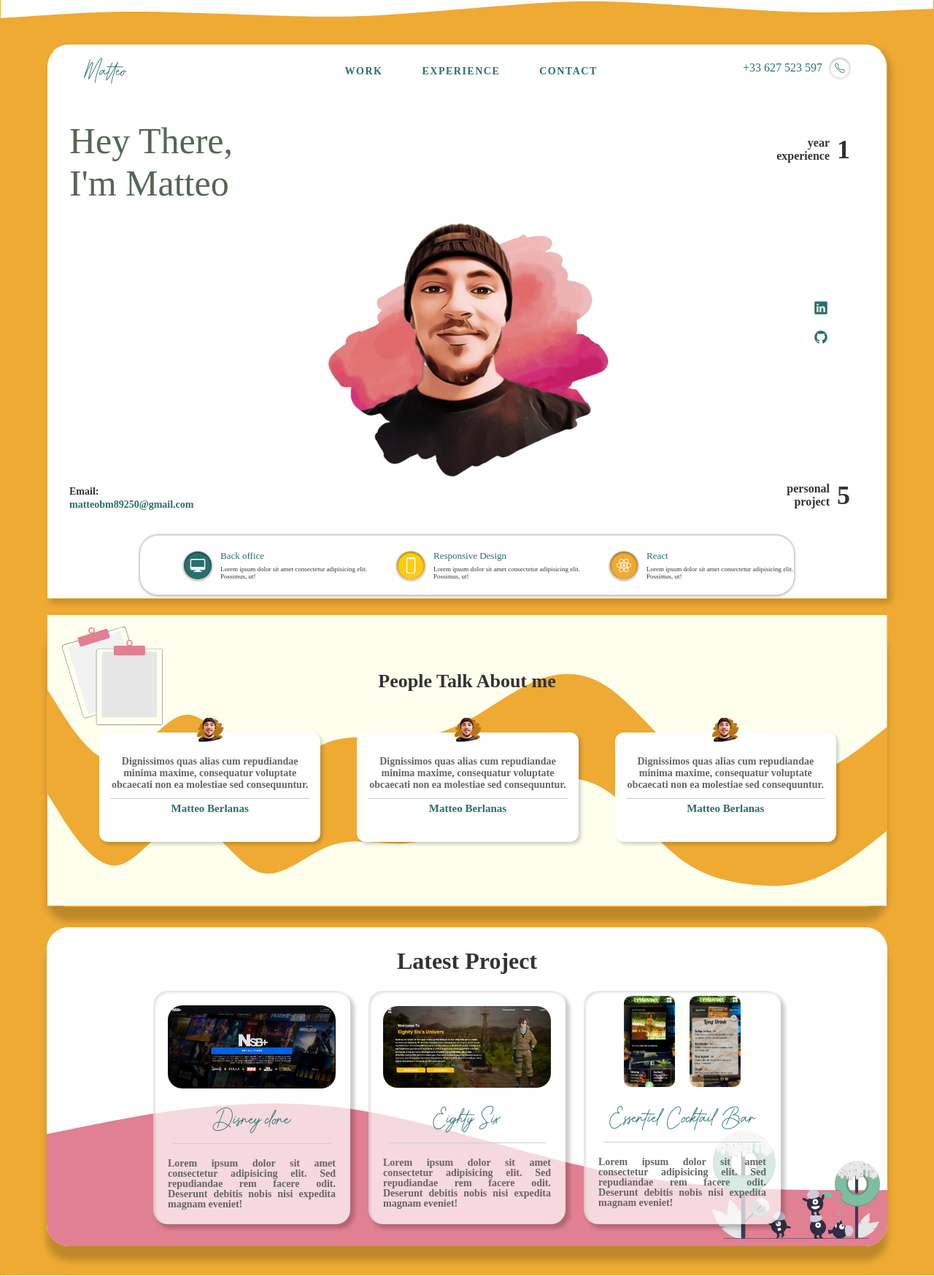
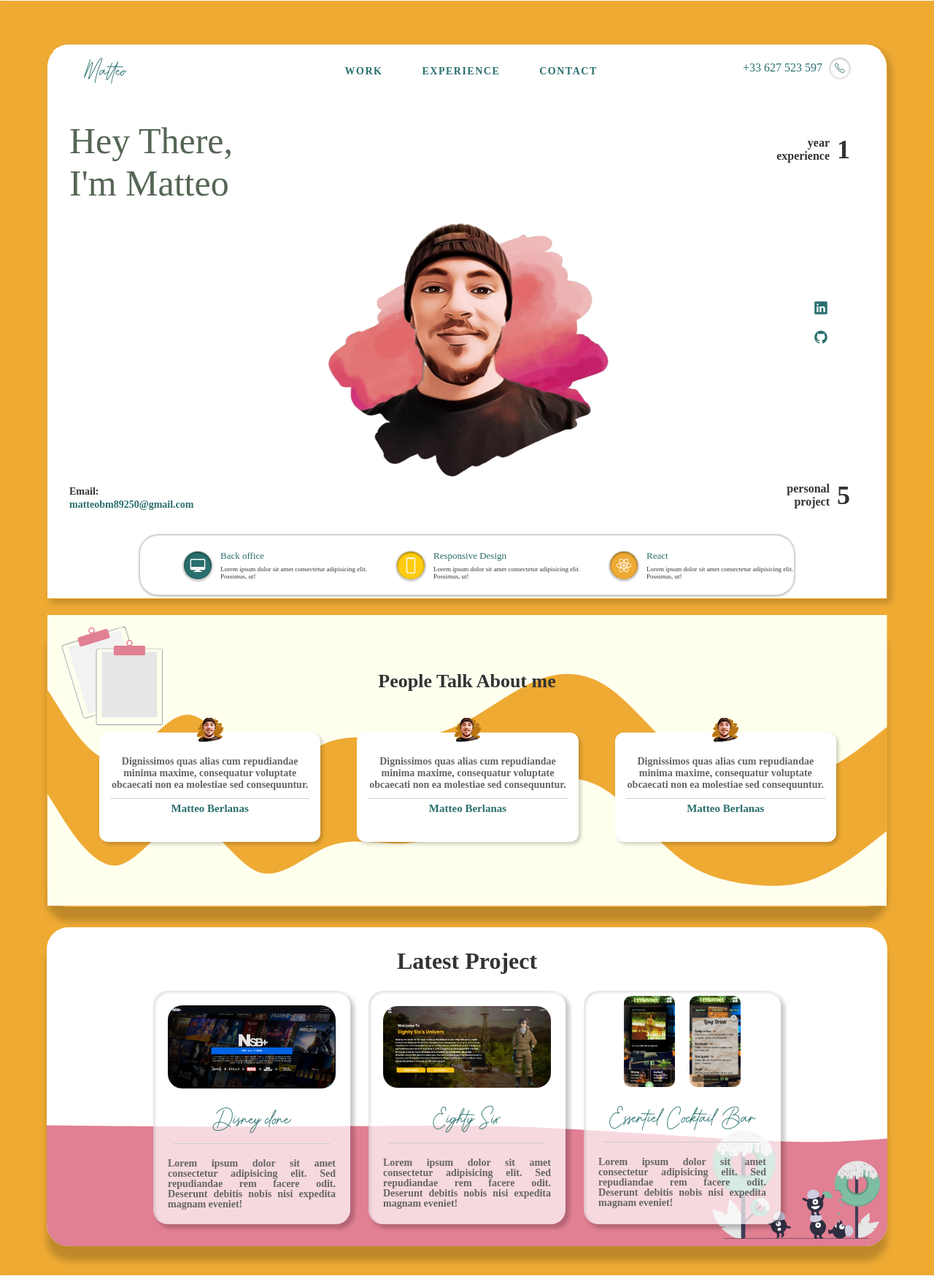
Before and after one commit to MatteoDv89/PortFolio, a PHP site: page / in a window 1280 px wide. Shown: the whole page at 73% size. Run offline with PHP 8.4, Linux system fonts and the light colour scheme; some libraries are stand-ins or nearby versions; some web fonts are replaced.

Commit message:
wave project

```diff
--- a/index.html
+++ b/index.html
@@ -26,9 +26,9 @@
         <h1>Berlanas</h1>
         <span>Matteo</span>
     </div>
-    <div class="wave_top">
+    <!-- <div class="wave_top">
     <svg class="header_wave" width="100%" height="100%" version="1.1" xmlns="http://www.w3.org/2000/svg"><defs></defs><path id="myID" d=""/></svg>
-    </div>
+    </div> -->
 
     <div class="container">
         <nav>
@@ -166,8 +166,10 @@
              <p>Lorem ipsum dolor sit amet consectetur adipisicing elit. Sed repudiandae rem facere odit. Deserunt debitis nobis nisi expedita magnam eveniet!</p>
          </div>
          <img class="feedback" src="assets/images/happy.svg" alt="">
-         <svg class="pink_wave" xmlns="http://www.w3.org/2000/svg" viewBox="0 0 1440 320"><path fill="#e17f93" fill-opacity="1" d="M0,128L80,112C160,96,320,64,480,80C640,96,800,160,960,192C1120,224,1280,224,1360,224L1440,224L1440,320L1360,320C1280,320,1120,320,960,320C800,320,640,320,480,320C320,320,160,320,80,320L0,320Z"></path></svg>
-     </div>
+         <!-- <svg class="pink_wave" xmlns="http://www.w3.org/2000/svg" viewBox="0 0 1440 320"><path fill="#e17f93" fill-opacity="1" d="M0,128L80,112C160,96,320,64,480,80C640,96,800,160,960,192C1120,224,1280,224,1360,224L1440,224L1440,320L1360,320C1280,320,1120,320,960,320C800,320,640,320,480,320C320,320,160,320,80,320L0,320Z"></path></svg>
+      -->
+      <svg class="header_wave" width="100%" height="100%" version="1.1" xmlns="http://www.w3.org/2000/svg"><defs></defs><path id="myID" d=""/></svg>
+      </div>
 
      <script src="javascript/wavify.js" ></script>
     <script src="javascript/jquery.wavify.js" ></script>
@@ -199,11 +201,11 @@
 <script type="text/javascript">
      //wave animation
     var myWave = $('#myID').wavify({
-    height: 6 ,
-    bones: 4,
-    amplitude: 20,
-    color: '#eeaa33',
-    speed: .25
+    height: 270 ,
+    bones: 3,
+    amplitude: 70,
+    color: '#e17f93',
+    speed: .15
     });
 </script>
 
--- a/style/style.css
+++ b/style/style.css
@@ -552,6 +552,12 @@ nav .phone_number ion-icon{
     left: 10px;
 }
 
+.header_wave{
+    position:absolute;
+    top:0;
+    left:0;
+
+}
 
 
 .work .project{
```
